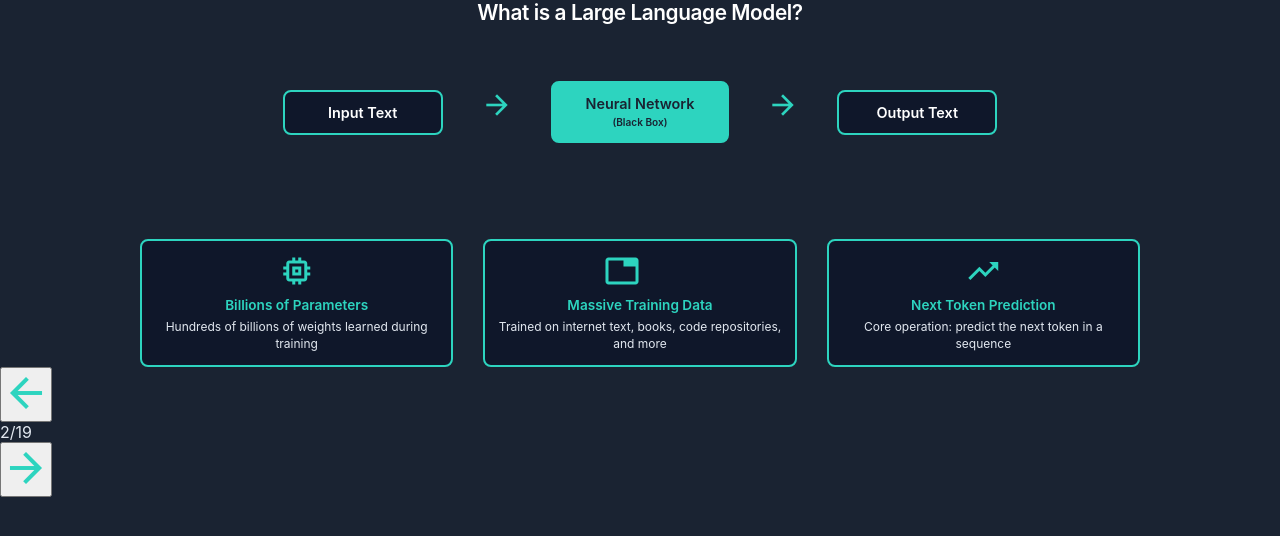
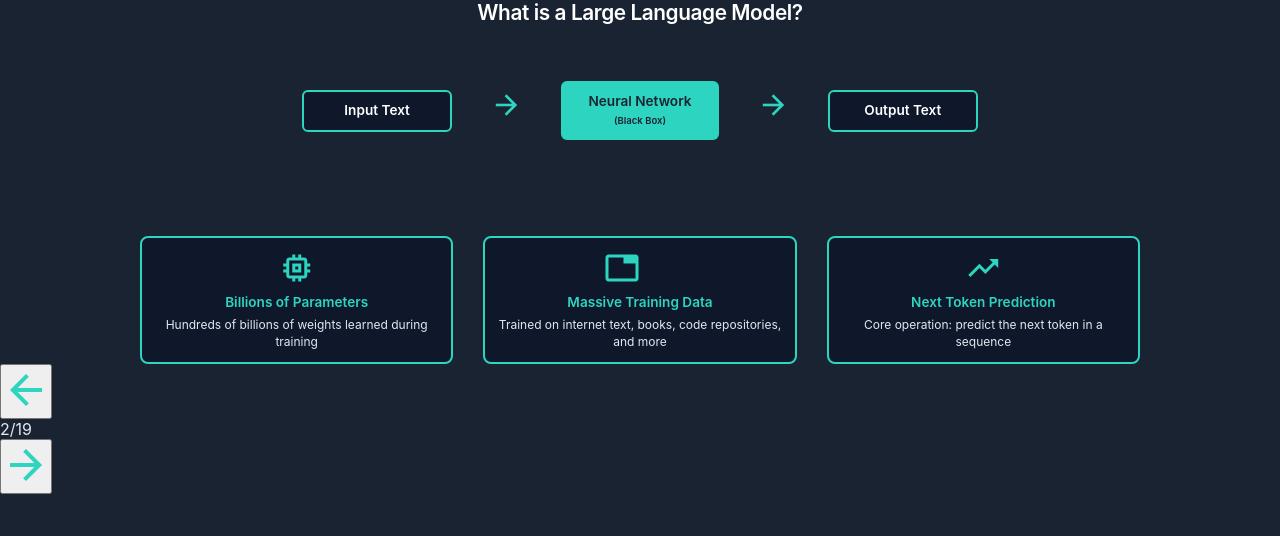
Before and after one commit to Ztein/slides, a website: page presentations/uppsala_uni_18_nov_2025/slides/002.html in a window 1280 px wide. Drawn offline with Linux system fonts and the light colour scheme.

Commit message:
FIX: Reduce flow-box size for better fit
- Reduce flow-box padding further
- Reduce font-size
- Reduce min-width
- Add tighter line-height

This completes the sizing reductions for slide 002

```diff
--- a/presentations/uppsala_uni_18_nov_2025/style.css
+++ b/presentations/uppsala_uni_18_nov_2025/style.css
@@ -281,15 +281,16 @@ h1 {
 
 /* Flow box */
 .flow-box {
-    padding: clamp(12px, 1.5vh, 20px) clamp(20px, 2.5vw, 35px);  /* Minskad padding */
+    padding: clamp(10px, 1.2vh, 16px) clamp(18px, 2vw, 28px);  /* FIX 3: Reduced padding */
     background: #0f172a;
     border: 2px solid #2dd4bf;  /* Minskad från 3px */
-    border-radius: 8px;  /* Minskad från 12px */
-    font-size: clamp(0.9em, 1.5vh, 1.2em);  /* Minskad från 2vh/1.5em */
+    border-radius: 6px;  /* FIX 3: Smaller border-radius */
+    font-size: clamp(0.85em, 1.3vh, 1.1em);  /* FIX 3: Smaller text */
     color: #ffffff;
     font-weight: 600;
-    min-width: clamp(120px, 15vw, 160px);  /* Minskad från 20vw/200px */
+    min-width: clamp(110px, 14vw, 150px);  /* FIX 3: Slightly smaller */
     text-align: center;
+    line-height: 1.3;  /* FIX 3: Tighter line-height */
 }
 
 /* Highlighted flow box */
```
